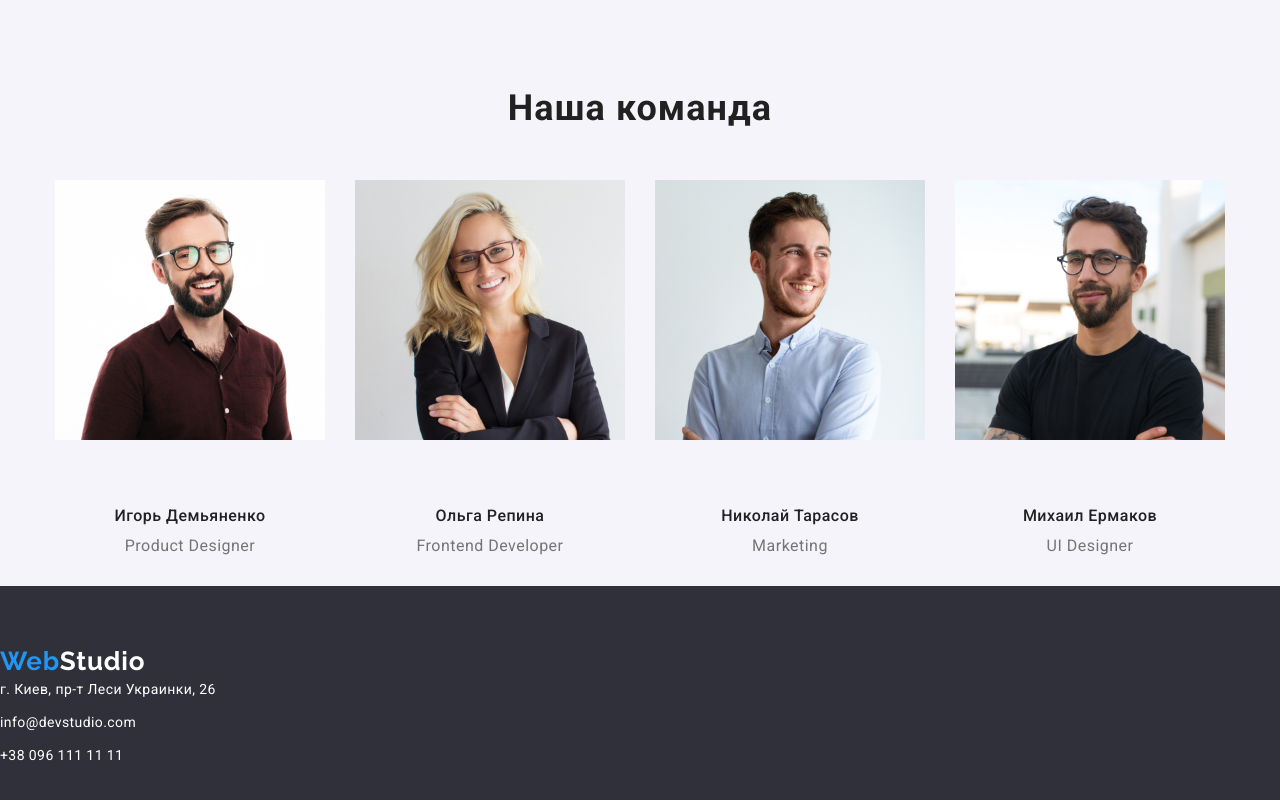
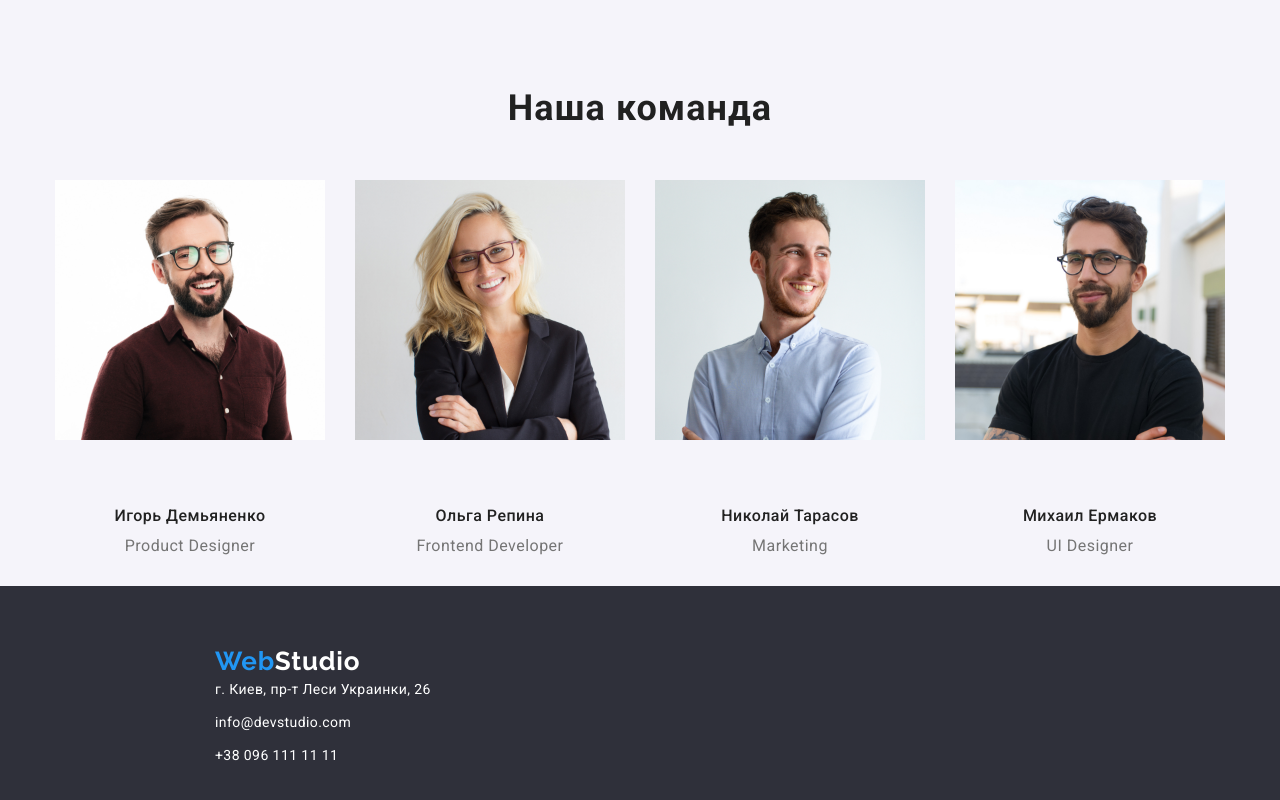
Before and after one commit to LarysaTymoshenko/goit-markup-hw-03, a plain HTML site: page index.html in a window 1280 px wide. Shown: the part 1428-2228 px from the top of the page. Drawn offline with nearby package versions, Linux system fonts and the light colour scheme.

Commit message:
250521
HW3

```diff
--- a/css/styles.css
+++ b/css/styles.css
@@ -294,6 +294,7 @@ img {
   background-color: var(--background-hero-footer-color);
   padding-bottom: 60px;
   padding-top: 60px;
+  padding-left: 215px;
 }
 .footer .logo {
   margin-bottom: 20px;
```
